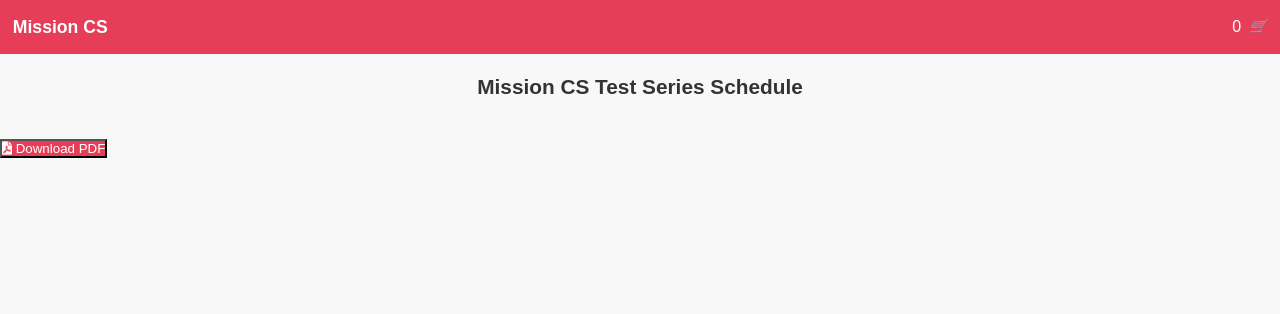
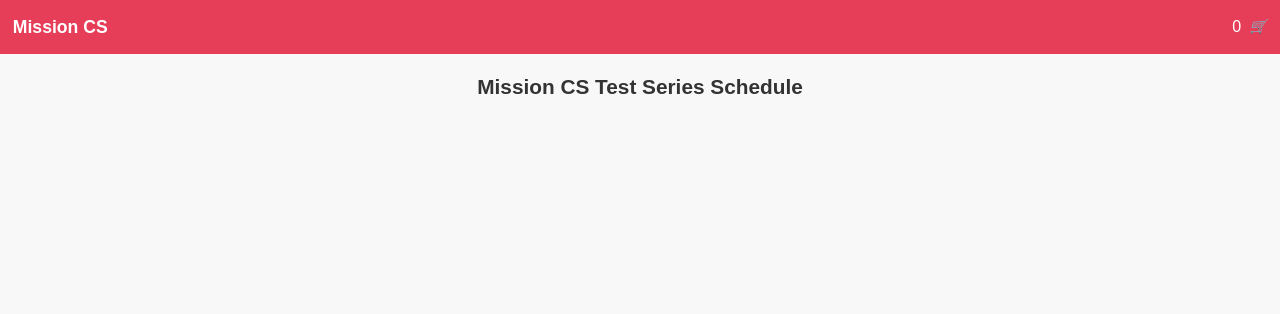
Before and after one commit to cawalamemes/schedule, a FastAPI app: page / in a window 1280 px wide. Shown: the top 314 px of the page. Run offline with FastAPI, Linux system fonts and the light colour scheme; data that the repository does not hold is empty; parts of the project's set-up code (start-up, migrations or seed data) failed here and were passed over.

Commit message:
Update user_dashboard.html

```diff
--- a/templates/user_dashboard.html
+++ b/templates/user_dashboard.html
@@ -192,10 +192,3 @@
     </main>
 </body>
 </html>
-
-
-<a href="" style="text-decoration: none;">
-    <button class="btn-download">
-        <i class="fas fa-file-pdf"></i> Download PDF
-    </button>
-</a>
```
